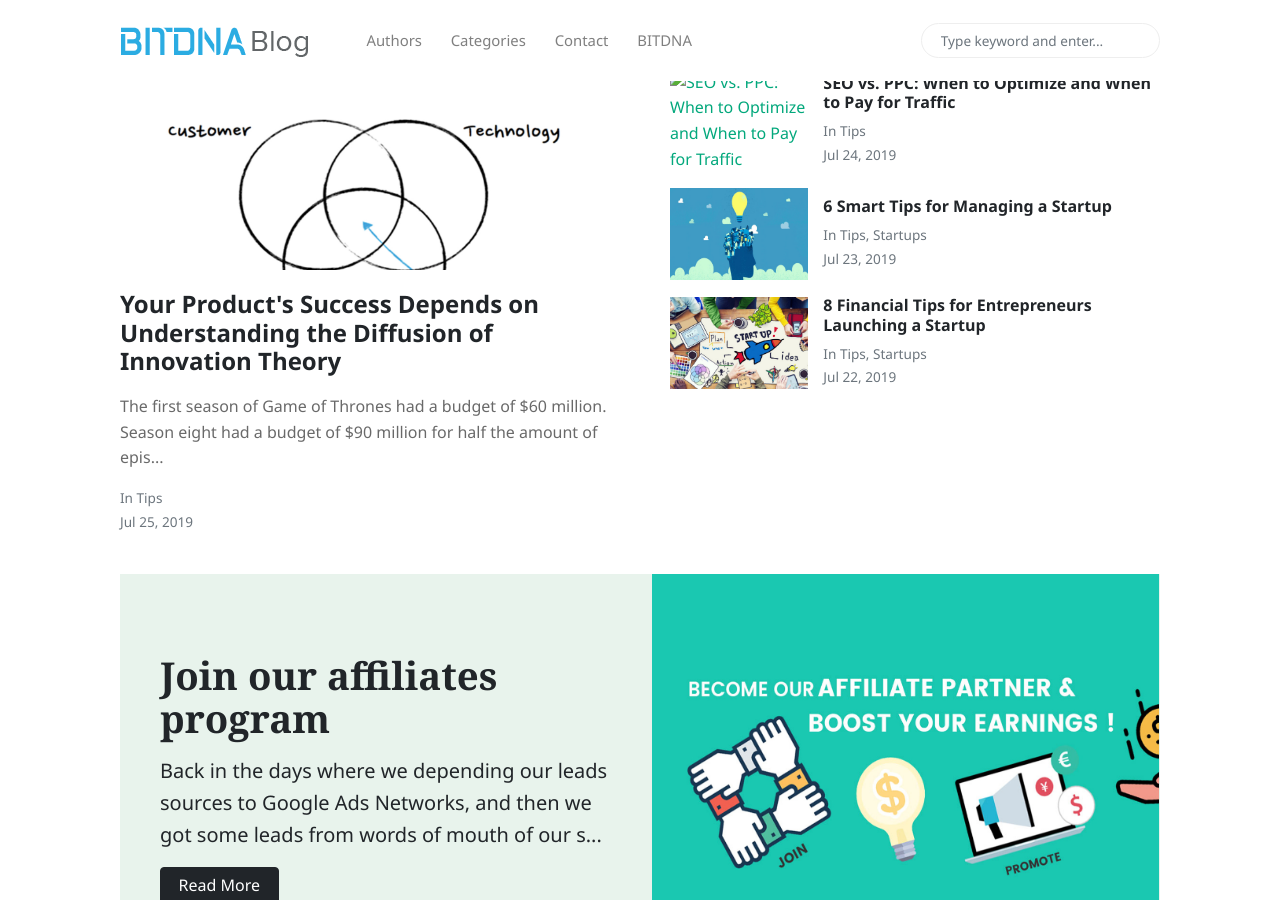
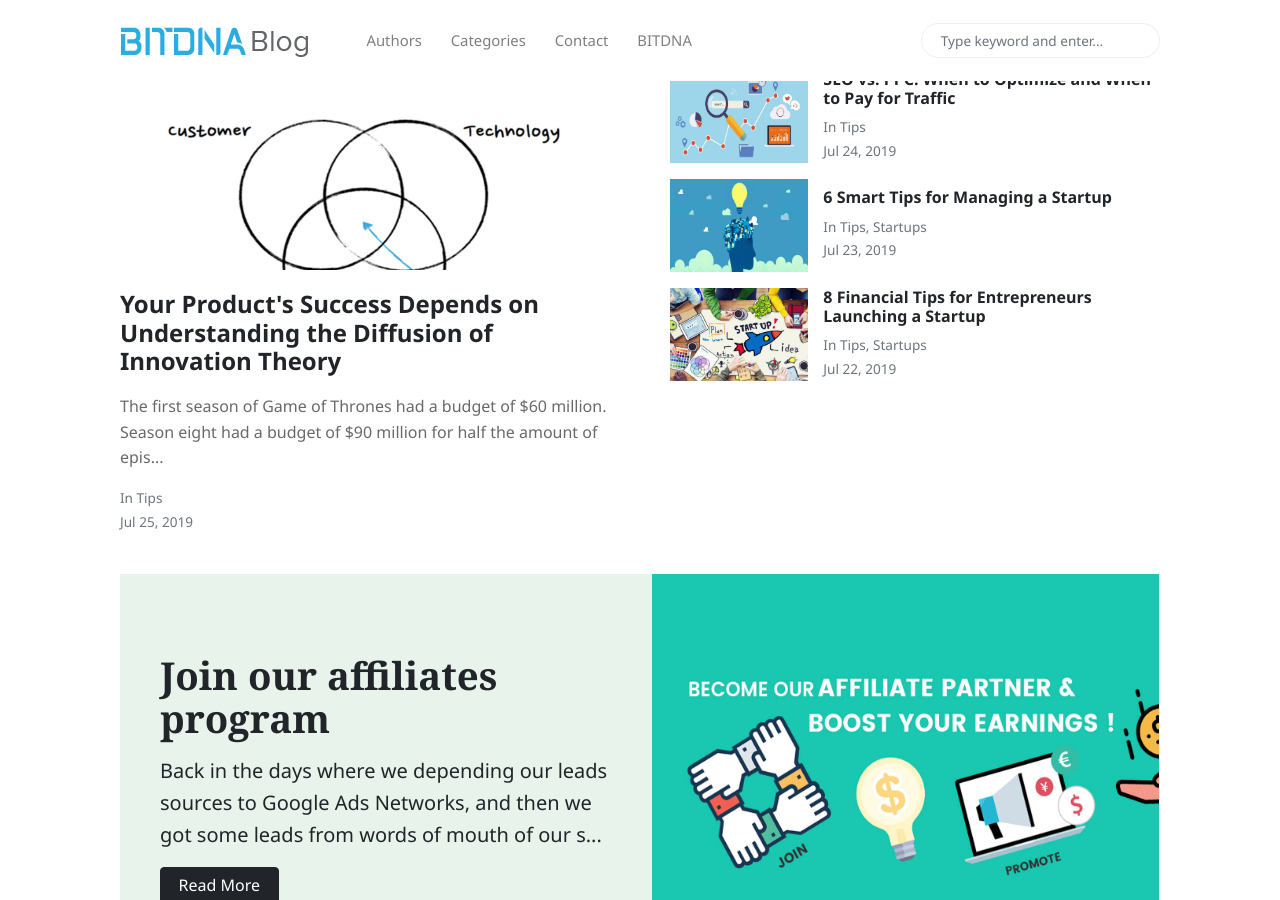
Before and after one commit to bit-dna/bitdnablog, a Jekyll site: the page built from index.html, in a window 1280 px wide and 900 px high. Built offline with Jekyll 4.4.1, drawn with Linux system fonts in a browser that asks for light colours; nearby versions of some CDN libraries; the list of posts is cut into pages by our own code.

Commit message:
revert back

```diff
--- a/index.html
+++ b/index.html
@@ -54,7 +54,7 @@ description: "Technology News Blog for Tips, News and More."
                 {% if second_post.image %}
                 <div class="col-md-4">
                 <a href="{{site.baseurl}}{{second_post.url}}">
-                 <img class="w-100" src="{% if second_post.image contains "://" %}{{ second_post.image }}{% else %}/{{{second_post.image | absolute_url}}{% endif %}" alt="{{ second_post.title }}">
+                  <img class="w-100" src="{% if second_post.image contains "://" %}{{ second_post.image }}{% else %}{{ second_post.image | absolute_url }}{% endif %}" alt="{{ second_post.title }}">
                 </a>
                 </div>
                 {% endif %}
```
